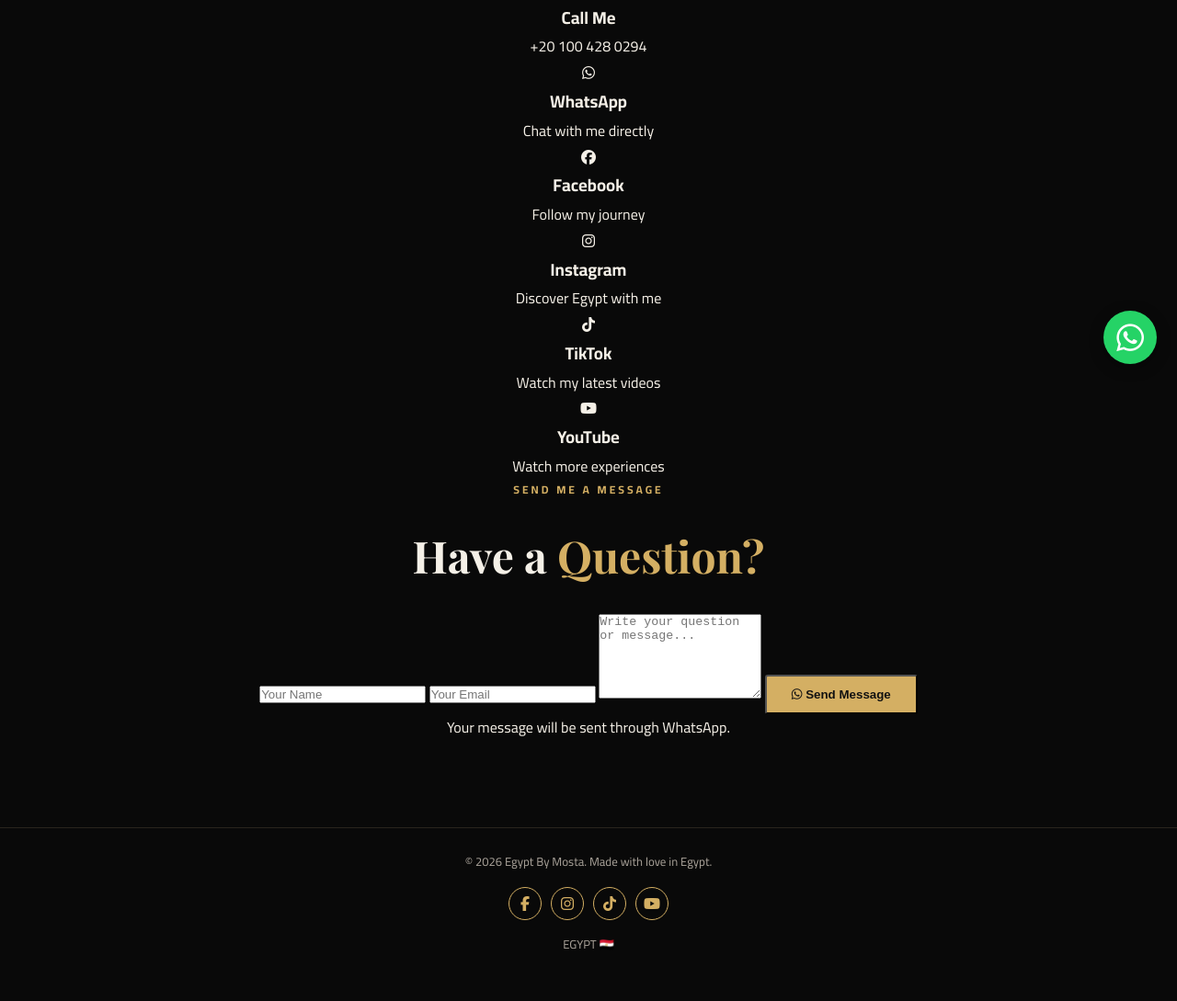
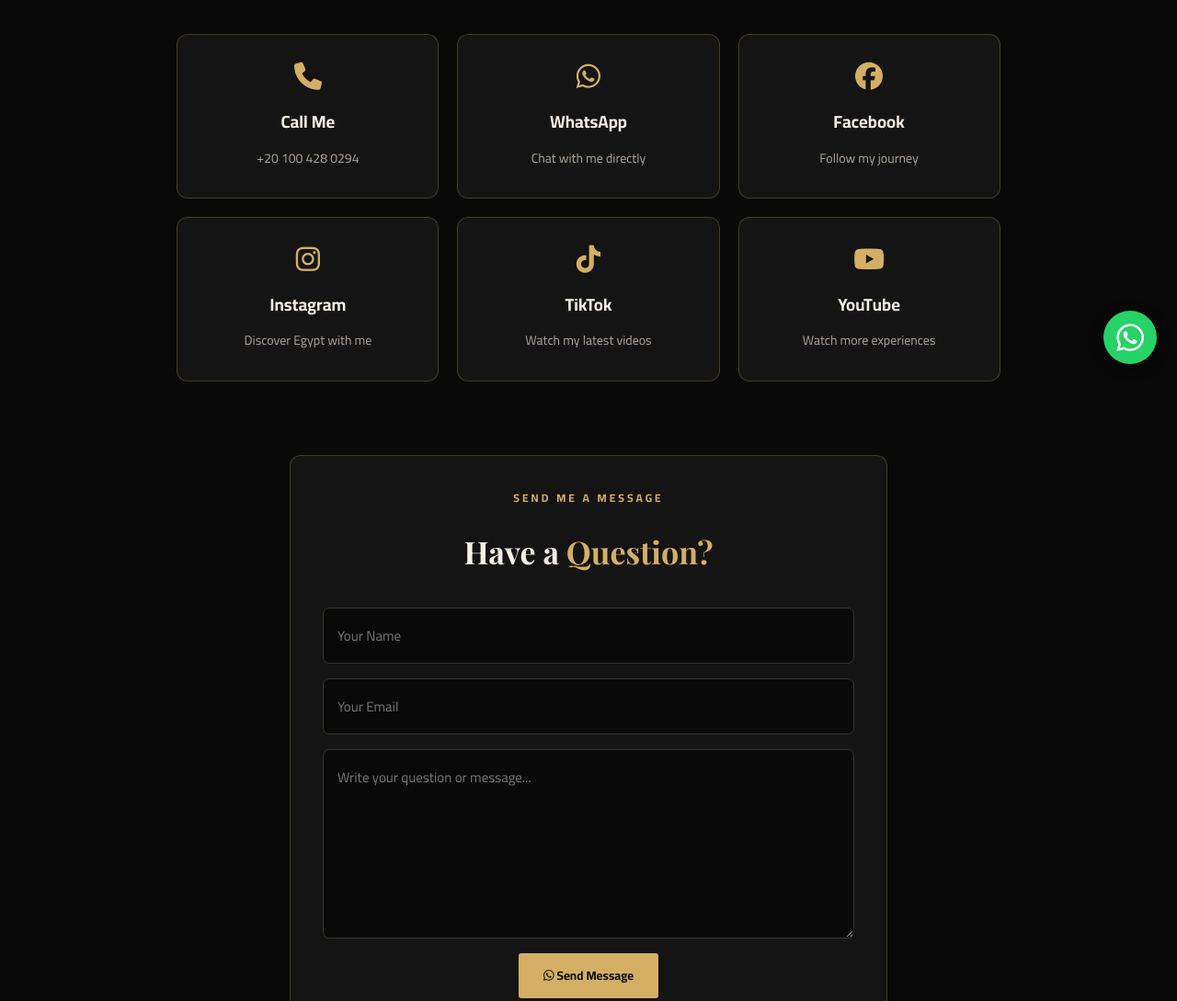
Before and after one commit to EGYPTBYMOSTA/egyptbymosta, a plain HTML site: page contact.html in a window 1280 px wide. Shown: the part 379-1468 px from the top of the page at 92% size. Before the commit the page ends 1443 px from the top, so only its background shows below. Drawn offline with nearby package versions, Linux system fonts and the light colour scheme.

Commit message:
Update styles.css

```diff
--- a/styles.css
+++ b/styles.css
@@ -620,3 +620,147 @@ footer {
     max-width: 82%;
   }
 }
+
+/* CONTACT PAGE */
+
+.contact-page {
+  max-width: 1100px;
+  margin: auto;
+  text-align: center;
+  padding-top: 80px;
+}
+
+.contact-page h1 {
+  font-size: clamp(42px, 7vw, 65px);
+  margin: 15px 0;
+}
+
+.contact-page h1 span,
+.contact-page h2 span {
+  color: var(--gold);
+}
+
+.contact-page .intro {
+  max-width: 600px;
+  margin: 20px auto 45px;
+  line-height: 1.9;
+  color: var(--muted);
+}
+
+.contact-methods {
+  display: grid;
+  grid-template-columns: repeat(3, 1fr);
+  gap: 20px;
+  margin: 40px 0 80px;
+}
+
+.contact-card {
+  background: var(--surface);
+  border: 1px solid rgba(212, 175, 99, 0.25);
+  border-radius: 12px;
+  padding: 30px 15px;
+  color: var(--text);
+  text-decoration: none;
+  transition: 0.3s;
+}
+
+.contact-card:hover {
+  border-color: var(--gold);
+  transform: translateY(-5px);
+  box-shadow: 0 10px 30px rgba(212, 175, 99, 0.12);
+}
+
+.contact-card i {
+  color: var(--gold);
+  font-size: 30px;
+  margin-bottom: 18px;
+}
+
+.contact-card h3 {
+  margin-bottom: 10px;
+}
+
+.contact-card p {
+  color: var(--muted);
+  font-size: 14px;
+}
+
+.contact-form-section {
+  max-width: 650px;
+  margin: 0 auto 60px;
+  padding: 35px;
+  background: var(--surface);
+  border: 1px solid rgba(212, 175, 99, 0.25);
+  border-radius: 12px;
+}
+
+.contact-form-section h2 {
+  font-size: 34px;
+  margin: 15px 0 30px;
+}
+
+#contact-form {
+  display: flex;
+  flex-direction: column;
+  gap: 16px;
+}
+
+#contact-form input,
+#contact-form textarea {
+  width: 100%;
+  padding: 15px;
+  background: #090909;
+  border: 1px solid #38332a;
+  border-radius: 7px;
+  color: var(--text);
+  font-family: inherit;
+  font-size: 15px;
+  outline: none;
+}
+
+#contact-form input:focus,
+#contact-form textarea:focus {
+  border-color: var(--gold);
+}
+
+#contact-form textarea {
+  resize: vertical;
+}
+
+#contact-form button {
+  cursor: pointer;
+  font-family: inherit;
+  border: none;
+  align-self: center;
+}
+
+.form-note {
+  color: var(--muted);
+  font-size: 13px;
+  margin-top: 18px;
+}
+
+@media (max-width: 700px) {
+  .contact-methods {
+    grid-template-columns: repeat(2, 1fr);
+    gap: 12px;
+  }
+
+  .contact-card {
+    padding: 22px 10px;
+  }
+
+  .contact-form-section {
+    padding: 22px 15px;
+  }
+
+  .contact-form-section h2 {
+    font-size: 28px;
+  }
+}
+
+@media (max-width: 380px) {
+  .contact-methods {
+    grid-template-columns: 1fr;
+  }
+}
```
